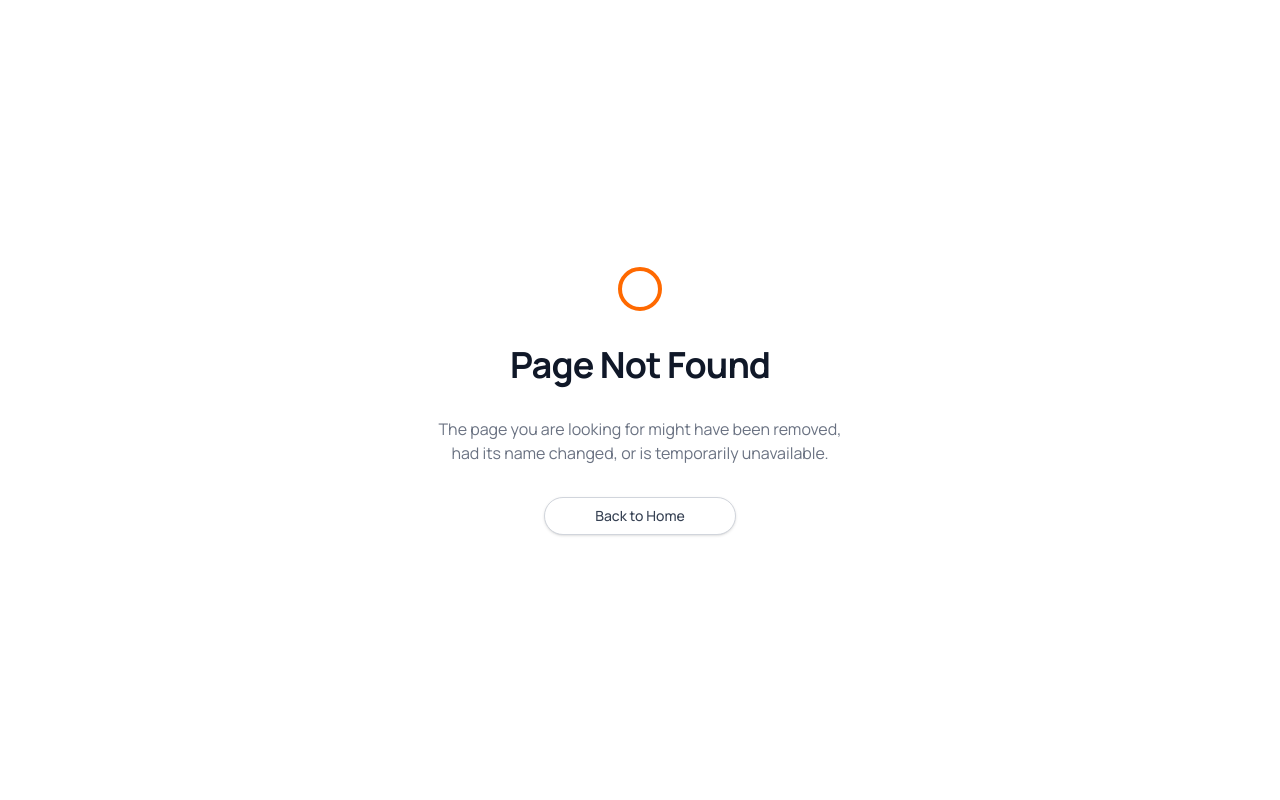
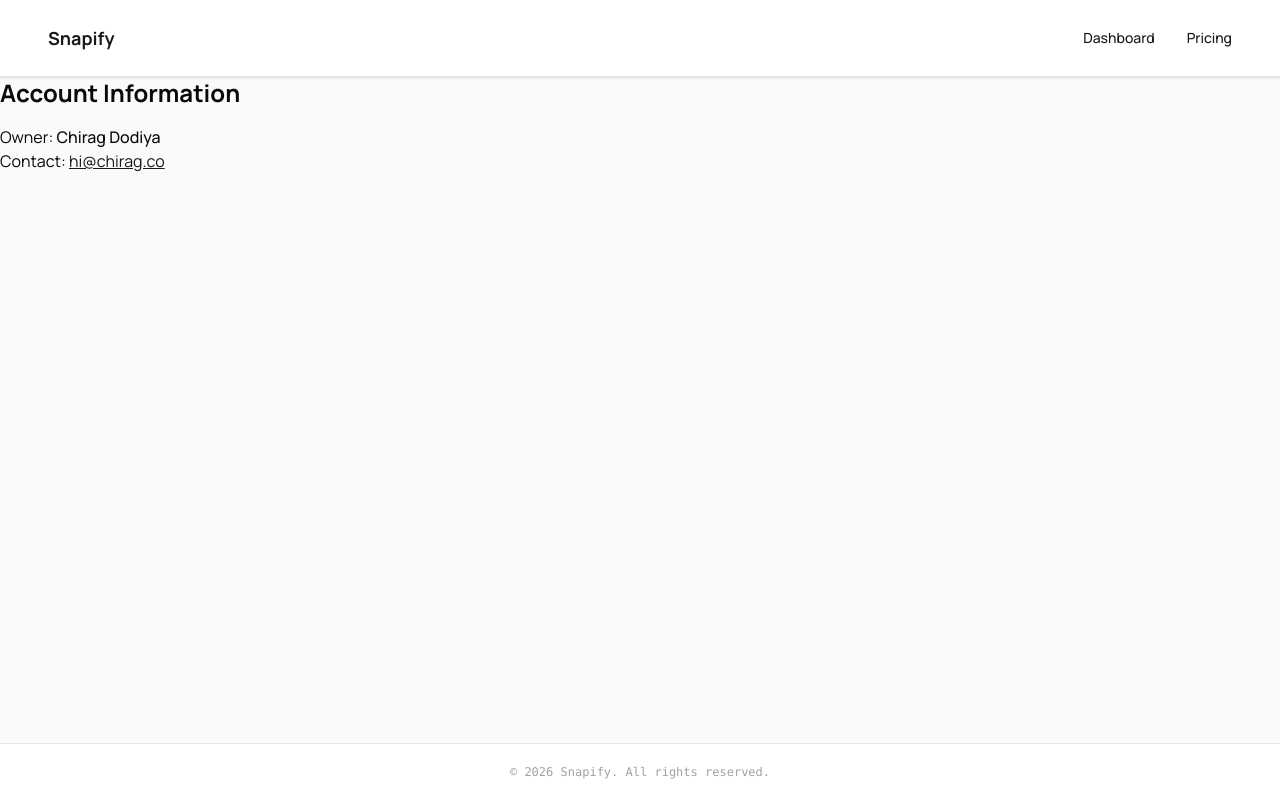
Before and after one commit to chiragbidx/web-mason-kgl, a Next.js app: page /general in a window 1280 px wide. Before the commit this address had no page. Built offline with nearby package versions, Linux system fonts and the light colour scheme.

Commit message:
Update Owner Information in Contact and Meta

```diff
--- /dev/null
+++ b/app/(dashboard)/general/page.tsx
@@ -0,0 +1,24 @@
+import { Metadata } from "next";
+
+export const metadata: Metadata = {
+  title: "Account Info | Snapify",
+  description: "Update your account information for Snapify.",
+};
+
+export default function GeneralSettingsPage() {
+  // ...existing code...
+  return (
+    <section>
+      <h1 className="font-display text-2xl font-bold mb-4">Account Information</h1>
+      <div className="mb-6">
+        <p>
+          Owner: <span className="font-medium">Chirag Dodiya</span>
+        </p>
+        <p>
+          Contact: <a href="mailto:hi@chirag.co" className="text-primary underline">hi@chirag.co</a>
+        </p>
+      </div>
+      {/* ...rest of the account/general info form... */}
+    </section>
+  );
+}
```
